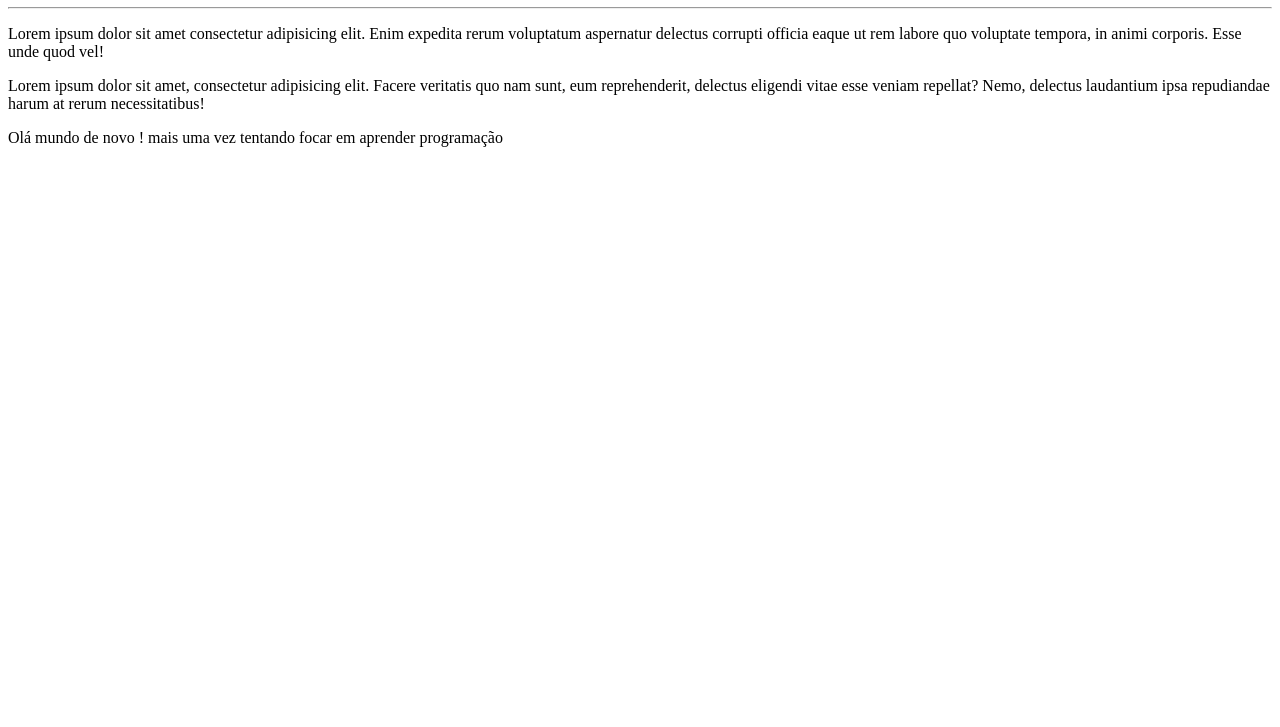
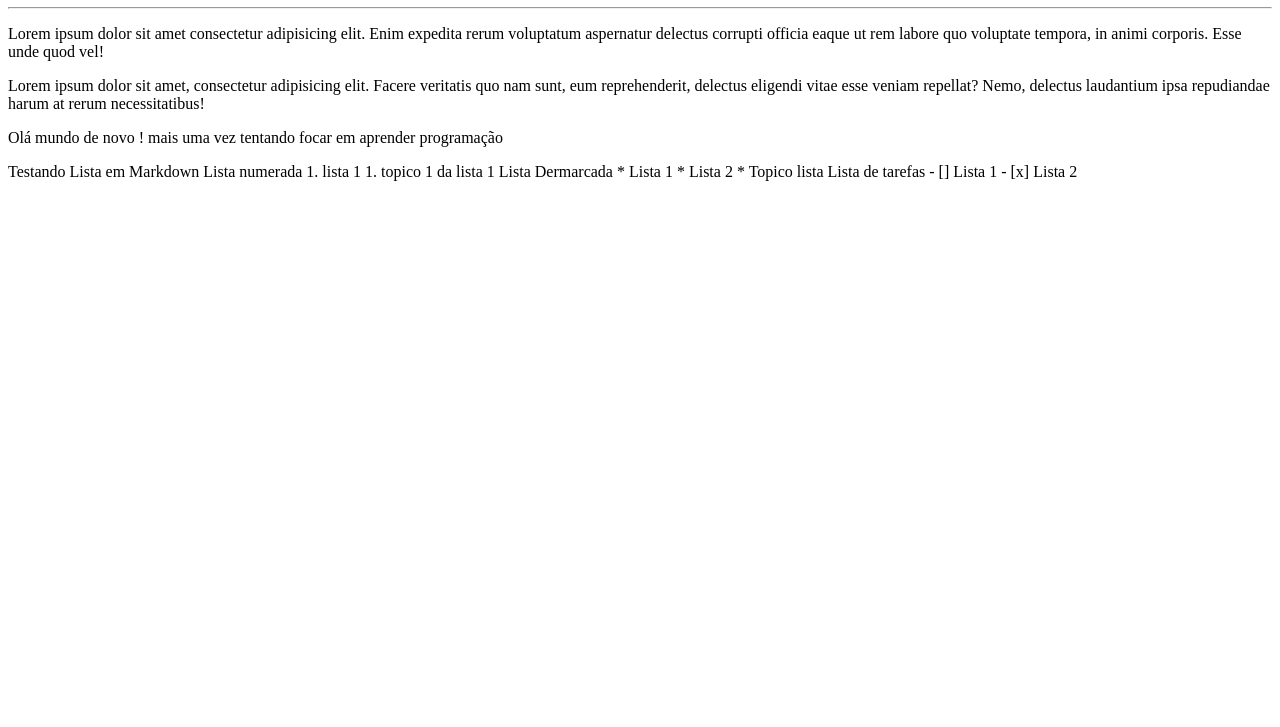
Before and after one commit to jeffersonn9/Ola-Mundo, a plain HTML site: page site-exemplo/index.html in a window 1280 px wide. Shown: the part 73-800 px from the top of the page. Drawn offline with Linux system fonts and the light colour scheme.

Commit message:
testando markdown
aula de git e github

```diff
--- a/site-exemplo/index.html
+++ b/site-exemplo/index.html
@@ -13,5 +13,25 @@
     <p>Lorem ipsum dolor sit amet, consectetur adipisicing elit. Facere veritatis quo nam sunt, eum reprehenderit, delectus eligendi vitae esse veniam repellat? Nemo, delectus laudantium ipsa repudiandae harum at rerum necessitatibus!</p>
     <p>Olá mundo de novo ! mais uma vez tentando focar em aprender programação </p>
 
+    <p> Testando Lista em Markdown
+
+        Lista numerada
+
+        1. lista 1
+           1. topico 1 da lista 1
+
+        Lista Dermarcada
+
+        * Lista 1
+        * Lista 2
+           * Topico lista
+
+
+        Lista de tarefas
+
+        - [] Lista 1
+        - [x] Lista 2
+    </p>
+
 </body>
 </html>
```
